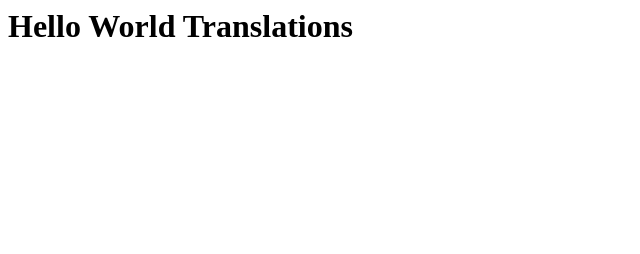
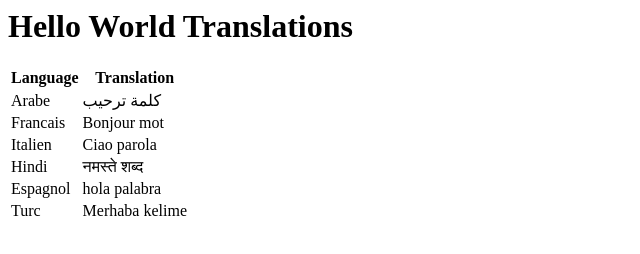
Before and after one commit to Zakarianaji1/HTML, a plain HTML site: page index.html in a window 1280 px wide. Shown: the whole page, without its empty margins (0-640 px from the left). Drawn offline with Linux system fonts and the light colour scheme.

Commit message:
Add files via upload

```diff
--- a/index.html
+++ b/index.html
@@ -1,3 +1,39 @@
 <p>
 <h1> Hello World Translations </h1>
+
 </p>
+<table>
+    <tr>
+        <th>Language</th>
+        <th> Translation</th>
+    </tr>
+    <tr>
+        <td>Arabe</td>
+        <td>كلمة ترحيب</td>
+    </tr>
+    <tr>
+        <td>Francais</td>
+        <td>
+            Bonjour mot</td>
+    </tr>
+    <tr>
+        <td>Italien</td>
+        <td>
+            Ciao parola</td>
+    </tr>
+    <tr>
+        <td>Hindi</td>
+        <td>
+            नमस्ते शब्द</td>
+    </tr>
+    <tr>
+        <td>Espagnol</td>
+        <td>
+            hola palabra</td>
+    </tr>
+    <tr>
+        <td>Turc</td>
+        <td>
+            Merhaba kelime</td>
+    </tr>
+</table>
```
